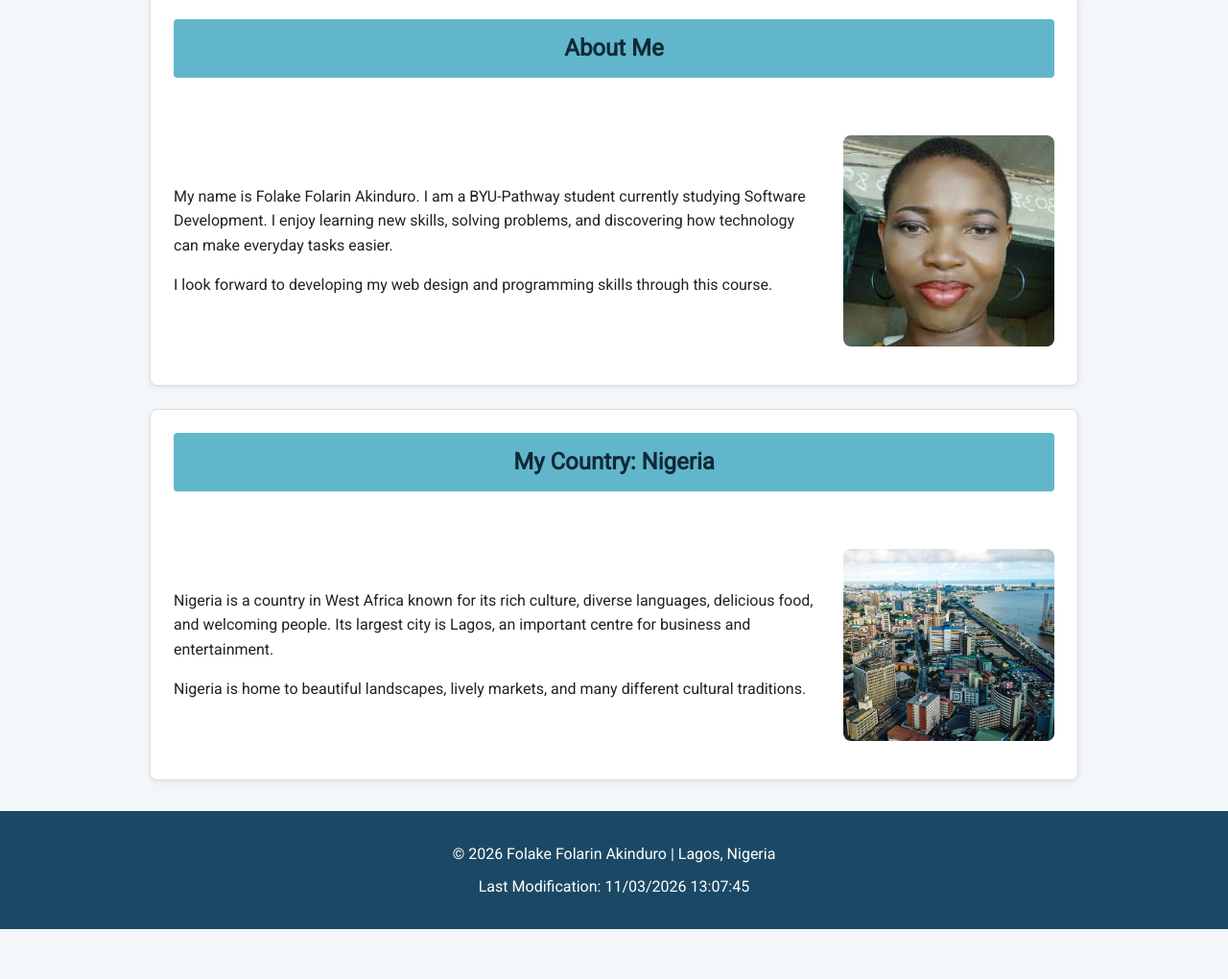
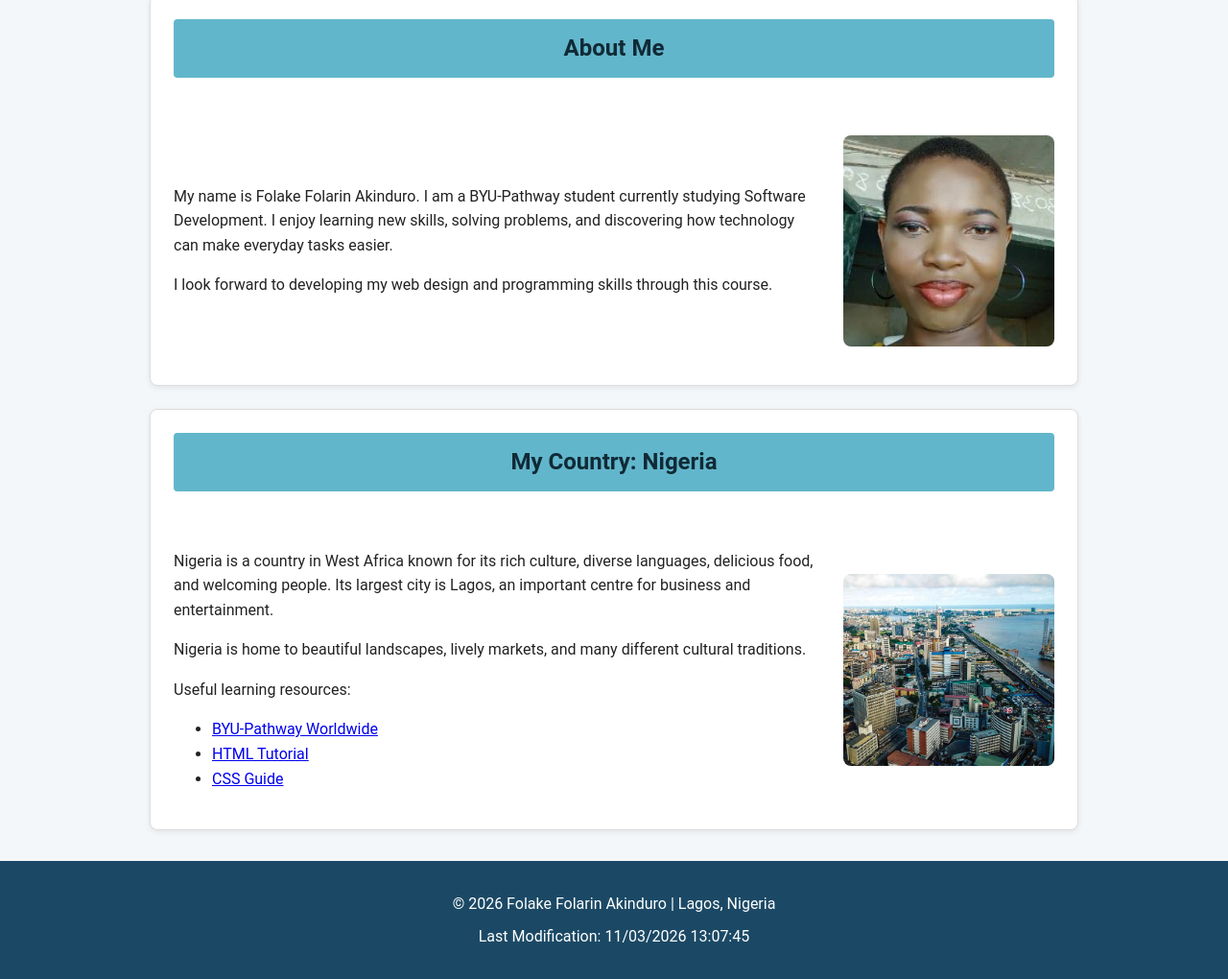
Before and after one commit to ffolarinak/wdd131, a plain HTML site: page index.html in a window 1280 px wide. Shown: the part 256-1276 px from the top of the page at 96% size. Before the commit the page ends 1224 px from the top, so only its background shows below. Drawn offline with nearby package versions, Linux system fonts and the light colour scheme.

Commit message:
Update index.html

```diff
--- a/index.html
+++ b/index.html
@@ -9,9 +9,6 @@
 
     <title>WDD 131 – Dynamic Web Fundamentals – Folake Folarin Akinduro</title>
 
-    <link rel="preconnect" href="https://fonts.googleapis.com">
-    <link rel="preconnect" href="https://fonts.gstatic.com" crossorigin>
-    <link href="https://fonts.googleapis.com/css2?family=Roboto&family=Playfair+Display:wght@600&display=swap" rel="stylesheet">
     <link rel="stylesheet" href="styles/base.css">
 
     <script src="scripts/getdates.js" defer></script>
@@ -49,10 +46,10 @@
                 </p>
             </div>
 
-           <img src="./images/profile.jpg"
-                alt="Portrait of Folake Folarin Akinduro"
-                width="300"
-                height="300">
+            <img src="./images/profile.jpg"
+                 alt="Portrait of Folake Folarin Akinduro"
+                 width="300"
+                 height="300">
         </section>
 
         <section class="card">
@@ -70,6 +67,20 @@
                     Nigeria is home to beautiful landscapes, lively markets,
                     and many different cultural traditions.
                 </p>
+
+                <p>Useful learning resources:</p>
+
+                <ul>
+                    <li>
+                        <a href="https://www.byupathway.edu/">BYU-Pathway Worldwide</a>
+                    </li>
+                    <li>
+                        <a href="https://www.w3schools.com/html/">HTML Tutorial</a>
+                    </li>
+                    <li>
+                        <a href="https://developer.mozilla.org/en-US/docs/Web/CSS">CSS Guide</a>
+                    </li>
+                </ul>
             </div>
 
             <img src="images/nigeria.jpg"
```
